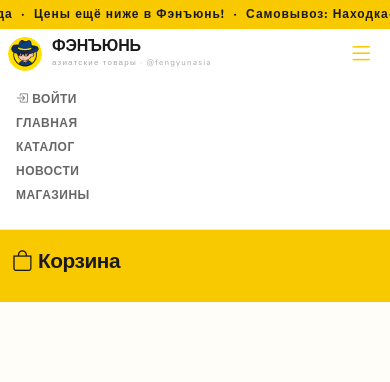
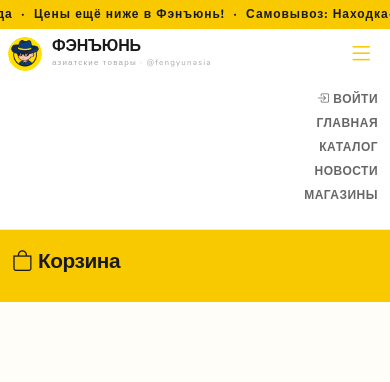
Before and after one commit to YBlad-communist/fengyun_online, a Django app: page /cart/ in a window 390 px wide, after a click that opens the changed part. Shown: the top 382 px of the page. Run offline with Django 5.2, Linux system fonts and the light colour scheme.

Commit message:
mobile menu right-aligned

```diff
--- a/static/css/style.css
+++ b/static/css/style.css
@@ -1161,7 +1161,8 @@ a { text-decoration: none; color: inherit; }
   .stat-card { padding: 0.8rem; }
   .stat-card-num { font-size: 1.4rem; }
   .hero-sub { margin-top: 6px; }
-  .navbar-nav.ms-auto { margin-top: 6px; }
+  .navbar-nav.ms-auto { margin-top: 6px; text-align: right; }
+  .navbar-nav.ms-auto .nav-item { text-align: right; }
   .nav-actions { gap: 4px; }
   .navbar-fengyun .container { padding-left: 8px; padding-right: 4px; }
   .navbar-collapse { flex: 1 1 100%; }
```
